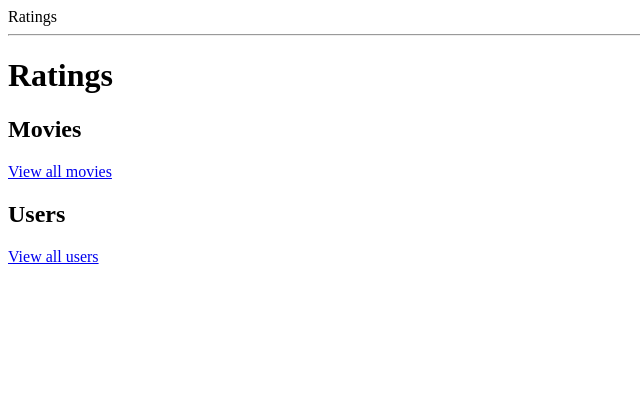
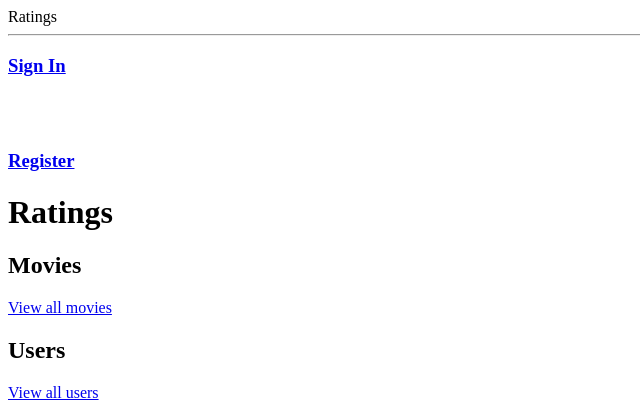
Before and after one commit to neetiptl/ratings, a Flask app: page / in a window 1280 px wide. Shown: the top 420 px of the page, without its empty margins (0-640 px from the left). Run offline with Flask 2, Linux system fonts and the light colour scheme.

Commit message:
added html

```diff
--- a/model.py
+++ b/model.py
@@ -26,7 +26,7 @@ class User(db.Model):
     def __repr__(self):
         """Provide helpful representation when printed."""
 
-        return "<User user_id=%s email=%s>" % (self.user_id, self.email)
+        return "<User user_id=%s email=%s password=%s>" % (self.user_id, self.email, self.password)
 
 
 class Movie(db.Model):
--- a/server.py
+++ b/server.py
@@ -32,11 +32,88 @@ def user_list():
     users = User.query.all()
     return render_template("user_list.html", users=users)
 
-@app.route("/log_in")
+
+@app.route("/register", methods = ['GET'])
+def registration_form():
+    """Display empty registration form"""
+
+    return render_template("registration_form.html")
+
+
+
+@app.route("/register", methods=['POST'])
+def get_registration_data():
+    """Collecting user entered data."""
+
+    password = request.form.get('password')
+    email = request.form.get('email')
+    age = request.form.get('age')
+    zipcode = request.form.get('zipcode')
+    print email
+    ##FIXME -make sure email isn't already in users
+    current_user = User(password=password, age=age,email=email,zipcode=zipcode)
+    db.session.add(current_user)
+
+    db.session.commit()
+
+    return redirect("/")
+
+
+@app.route("/sign_in")
+def sign_in_form():
+    """show sign in form to user"""
+
+    return render_template("sign_in.html")
+
+
+@app.route("/sign_in", methods=['POST'])
+def get_sign_in_data():
+    """collecting existing users login"""
+
+    email = request.form.get("email")
+    password = request.form.get("password")
+
+    logged_in_user=User.query.filter(email==email, password==password).one()
+    print logged_in_user
+
+    if email == logged_in_user.email and password == logged_in_user.password:
+        flash("user logged in")
+        return redirect("") #FIX ME!!
+    else:
+        flash("wrong password or user not found")
+        return redirect("/sign_in")
+
+@app.route("/sign_out")
+def sign_out():
+    """ signs out user and redirects to homepage"""
+
+
+
+
+
+
+
+
+
+    # # exists = None
+    # if request.form('username'): #is in db:
+    #     if request.form('password') == #id equal to username[password]
+    #     else:
+    #         flash("WRONG PASSWORD!")
+    # else:
+    #     flash("USER NOT FOUND. PLEASE REGISTER!")
+    #     return render_template("/sign_in.html")
+    # return redirect("/")
+
+
+@app.route("/logged_in")
 def logged_in_user():
-    """logs in existing users"""
+    """Allows logged in user to return to the home page"""
 
-    return render_template("log_in.html")
+    username = session.get('username')
+    password = session.get('password')
+    flash
+    return render_template('logged_in_user.html', username=username, password=password)
 
 if __name__ == "__main__":
     # We have to set debug=True here, since it has to be True at the point
--- a/templates/homepage.html
+++ b/templates/homepage.html
@@ -1,5 +1,8 @@
 {% extends 'base.html' %}
 {% block content %}
+
+<h3><a href="/sign_in">Sign In</a></h3><br><br>
+<h3><a href="/register">Register</a></h3>
 
 <h1>Ratings</h1>
 
```
Also changed, not shown: templates/sign_in.html (+12 -1 lines), ratings.db.
